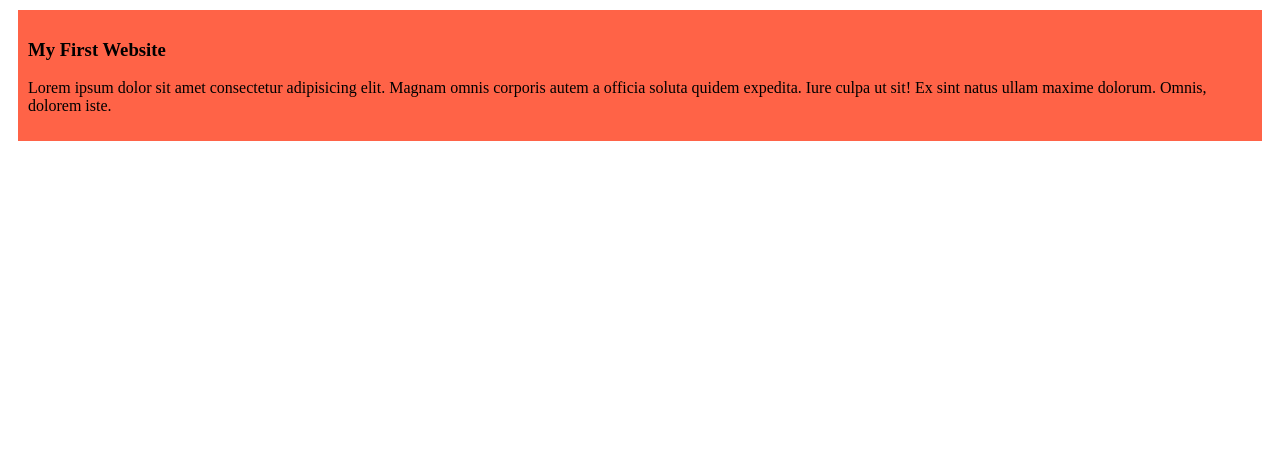
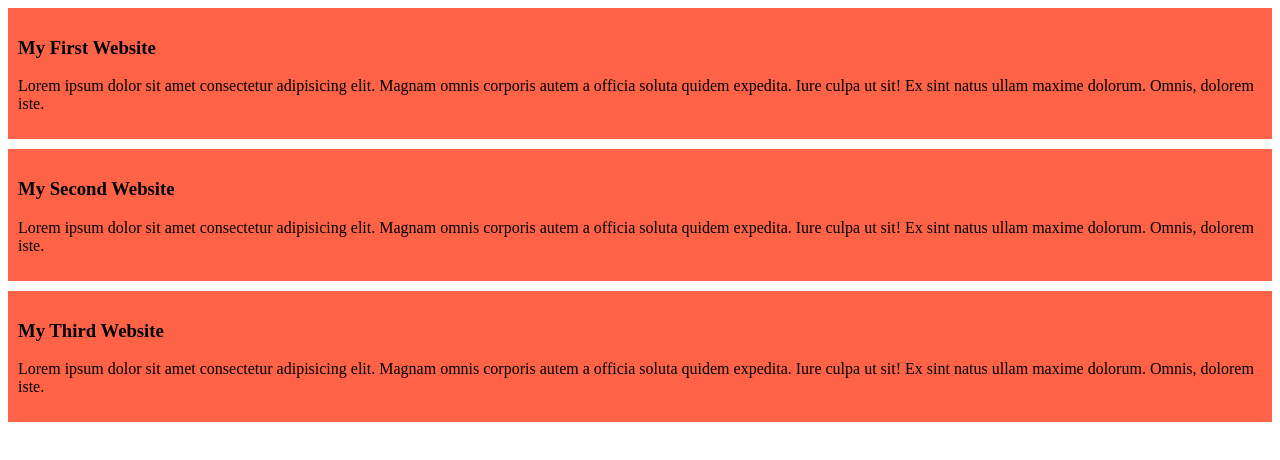
Before and after one commit to Murad114370/my-simple-website, a plain HTML site: page index.html in a window 1280 px wide. Drawn offline with Linux system fonts and the light colour scheme.

Commit message:
added2 blog style

```diff
--- a/index.html
+++ b/index.html
@@ -11,6 +11,14 @@
     <h3>My First Website</h3>
     <p>Lorem ipsum dolor sit amet consectetur adipisicing elit. Magnam omnis corporis autem a officia soluta quidem expedita. Iure culpa ut sit! Ex sint natus ullam maxime dolorum. Omnis, dolorem iste.</p>
     </div>
+    <div>
+    <h3>My Second Website</h3>
+    <p>Lorem ipsum dolor sit amet consectetur adipisicing elit. Magnam omnis corporis autem a officia soluta quidem expedita. Iure culpa ut sit! Ex sint natus ullam maxime dolorum. Omnis, dolorem iste.</p>
+    </div>
+    <div>
+    <h3>My Third Website</h3>
+    <p>Lorem ipsum dolor sit amet consectetur adipisicing elit. Magnam omnis corporis autem a officia soluta quidem expedita. Iure culpa ut sit! Ex sint natus ullam maxime dolorum. Omnis, dolorem iste.</p>
+    </div>
 
 </body>
 </html>
--- a/styles/blog.css
+++ b/styles/blog.css
@@ -1,5 +1,5 @@
 div{
     background-color: tomato;
     padding:10px;
-    margin:10px;
+    margin-bottom:10px;
 }
```
